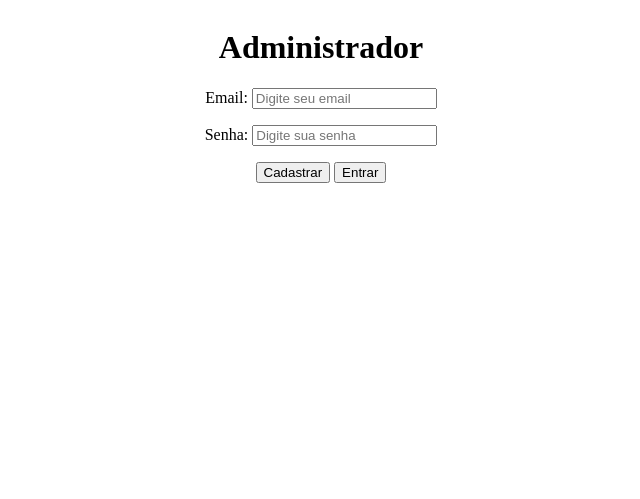
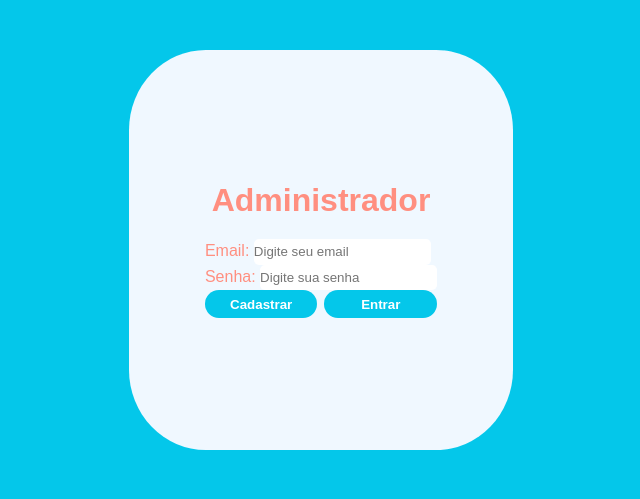
Before and after one commit to Lindgren-07/sqlalchemy_bd, a Flask app: page / in a window 1280 px wide. Shown: the top 499 px of the page, without its empty margins (319-959 px from the left). Run offline with Flask 3, Linux system fonts and the light colour scheme; data that the repository does not hold is empty.

Commit message:
fazendo o front

```diff
--- a/main.py
+++ b/main.py
@@ -1,6 +1,7 @@
 from flask import Flask,request,redirect,render_template,flash
 import validacao
 import models
+
 app = Flask(__name__)
 app.secret_key = 'joao07'
 
--- a/static/style.css
+++ b/static/style.css
@@ -1,7 +1,100 @@
-body{
+
+*{
+    margin: 0;
+    padding: 0;
+    font-family: Arial, Helvetica, sans-serif;
+}
+
+
+.body-tabelas{
+    background-color: #04C7EA;
+    display: flex;
+    align-items: center;
+    justify-content: center;
+    height: 500px;
+
+}
+
+.dog{
+    background-color: aliceblue;
+    height: 200px;
+    width: 25%;
+    border-radius: 22px;
     display: flex;
     flex-direction: column;
-    text-align: center;
+    justify-content: space-around;
+    align-items: center;
+}
+
+.body-t{
+    background-color: #04C7EA;
+}
+
+.titulo{
+    width: 100%;
+    display: flex;
+    justify-content: center;
+    background-color: #04C7EA;
+    color: aliceblue;
+}
+
+.container-tabelas{
+    display: flex;
+    align-items: center;
+    justify-content: space-around;
+    background-color: #FF8F80;
+    height: 300px;
+    width: 70%;
+    border-radius: 12px;
+}
+
+.body-cachorro{
+    background-color: #04C7EA;
+    display: flex;
+    flex-direction: column;
+    align-items: center;
+    justify-content: center;
+    color:aliceblue;
+    gap:10px;
+
+}
+
+.body-cachorro input,
+.body-cachorro textarea {
+    border: none;
+    border-radius: 5px;
+    height: 1.6rem;
+    margin-bottom: 1rem;
+}
+
+.body-cachorro textarea {
+    height: auto;
+}
+
+
+.body-cachorro button{
+    height: 28px;
+    width: 60%;
+    border-radius: 20px;
+    background-color: #FF8F80;
+    color: white;
+    cursor: pointer;
+    border: none;
+    font-weight: bold;
+}
+
+.body-cachorro button:hover{
+    background-color: aliceblue;
+    color: #FF8F80;
+}
+
+.body-adm{
+    background-color: #04C7EA;
+    display: flex;
+    flex-direction: column;
+    align-items: center;
+    justify-content: center;
+    height: 500px;
 }
 
 
@@ -36,13 +129,29 @@ body{
     margin-top: 10px;
 }
 
-#excluir {
-    padding: 5px 10px;
-    background-color: #f00;
-    color: #fff;
+
+
+.container{
+    color: #FF8F80;
+    display: flex;
+    flex-direction: column;
+    align-items: center;
+    justify-content: center;
+    background: aliceblue;
+    height: 400px;
+    border: none;
+    border-radius: 20%;
+    width: 30%;
+    gap:20px;
+
+}
+.container input{
     border: none;
     border-radius: 5px;
-    cursor: pointer;
+    height: 1.6rem;
+}
+.container h1{
+    color: #FF8F80;
 }
 
 .linha {
@@ -50,3 +159,24 @@ body{
     border: 0;
     border-top: 1px solid #ccc;
 }
+
+.btn_cadastrar{
+    height: 28px;
+    width: 60%;
+    border-radius: 20px;
+    background-color: #04C7EA;
+    color: white;
+    cursor: pointer;
+    border: none;
+    font-weight: bold;
+}
+
+.btn_cadastrar:hover{
+    background-color: #FF8F80;
+}
+
+.btns{
+    display: flex;
+    width: 100%;
+    gap: 7px;
+}
--- a/templates/adm.html
+++ b/templates/adm.html
@@ -7,8 +7,10 @@
     <link rel="stylesheet" href="static/style.css">
 </head>
 
-<body>
+<body class="body-adm">
 
+
+    <div class="container">
         <h1>Administrador</h1>
 
         {% set mensagem = get_flashed_messages()%}
@@ -18,17 +20,25 @@
         </div>
         {% endif %}
 
+        <div class="formulario">
             <form action="/cadastrar_adm" method="post">
+
                 <label for="email_adm">Email:</label>
                 <input type="text" name="email_adm" id="email_adm" placeholder="Digite seu email">
+                <p></p>
                 <p></p>
                 <label for="senha_adm">Senha:</label>
                 <input type="password" name="senha_adm" id="senha_adm" placeholder="Digite sua senha">
                 <p></p>
-        <button type="submit" value="cadastrar" name="btn_adm">Cadastrar</button>
-        <button type="submit" value="entrar" name="btn_adm">Entrar</button>
+                <p></p>
+                <div class="btns">
+                    <button type="submit" value="cadastrar" name="btn_adm" class="btn_cadastrar">Cadastrar</button>
+                    <button type="submit" value="entrar" name="btn_adm" class="btn_cadastrar">Entrar</button>
+                </div>
             </form>
 
+        </div>
+    </div>
 </body>
 
 </html>
--- a/templates/cachorro.html
+++ b/templates/cachorro.html
@@ -7,7 +7,7 @@
     <link rel="stylesheet" href="static/style.css">
 </head>
 
-<body>
+<body class="body-cachorro">
 
 
 
--- a/templates/despesas.html
+++ b/templates/despesas.html
@@ -6,7 +6,7 @@
     <meta charset="utf-8">
     <link rel="stylesheet" href="static/style.css">
 </head>
-<body>
+<body class="body-cachorro">
 <h1>Despesas</h1>
 
 {% set mensagem = get_flashed_messages()%}
@@ -23,7 +23,7 @@
     <label for="valor_despesas">Valor: </label>
     <input type="number" name = "valor_despesas" id="valor_despesas" placeholder="Digite o valor">
     <p></p>
-    <label for="descricao_despesas">Descrição</label>
+    <label for="descricao_despesas">Descrição:</label><p></p>
     <textarea rows = "10" cols = "30" placeholder="Digite aqui a descrição da despesas!" id= "descricao_despesas" name = "descricao_despesas"></textarea>
     <p></p>
     <button type="submit">Cadastrar</button>
@@ -33,7 +33,7 @@
 
 
 <div id="despesasFrente">
-    <h1 id="despesasCad">Despesas cadastrados</h1>
+    <h1 id="despesasCad">Despesas cadastradas</h1>
     <div id="despesas Fundo">
         {% if despesas %}
             {% for i in despesas%}
--- a/validacao.py
+++ b/validacao.py
@@ -1,5 +1,6 @@
 import models
 from models import session
+from datetime import datetime
 
 def validarCachorro(n,s,r,d):
 
@@ -26,6 +27,10 @@ def validarDespesas(d,v,de):
     try:
         models.Despesas.validarValor(v)
         models.Despesas.validarDescricaoDespesas(de)
+        if d.lower() == 'null' or d == '':
+            d = None
+        else:
+            d = datetime.strptime(d, '%Y-%m-%d')
         nova_despesa = models.Despesas(data_despesas=d,valor_despesas=v,descricao_despesas=de)
         session.add(nova_despesa)
         session.commit()
```
Also changed, not shown: templates/tabelas.html (+16 -3 lines). Lines whose indentation alone changed are shown as unchanged.
